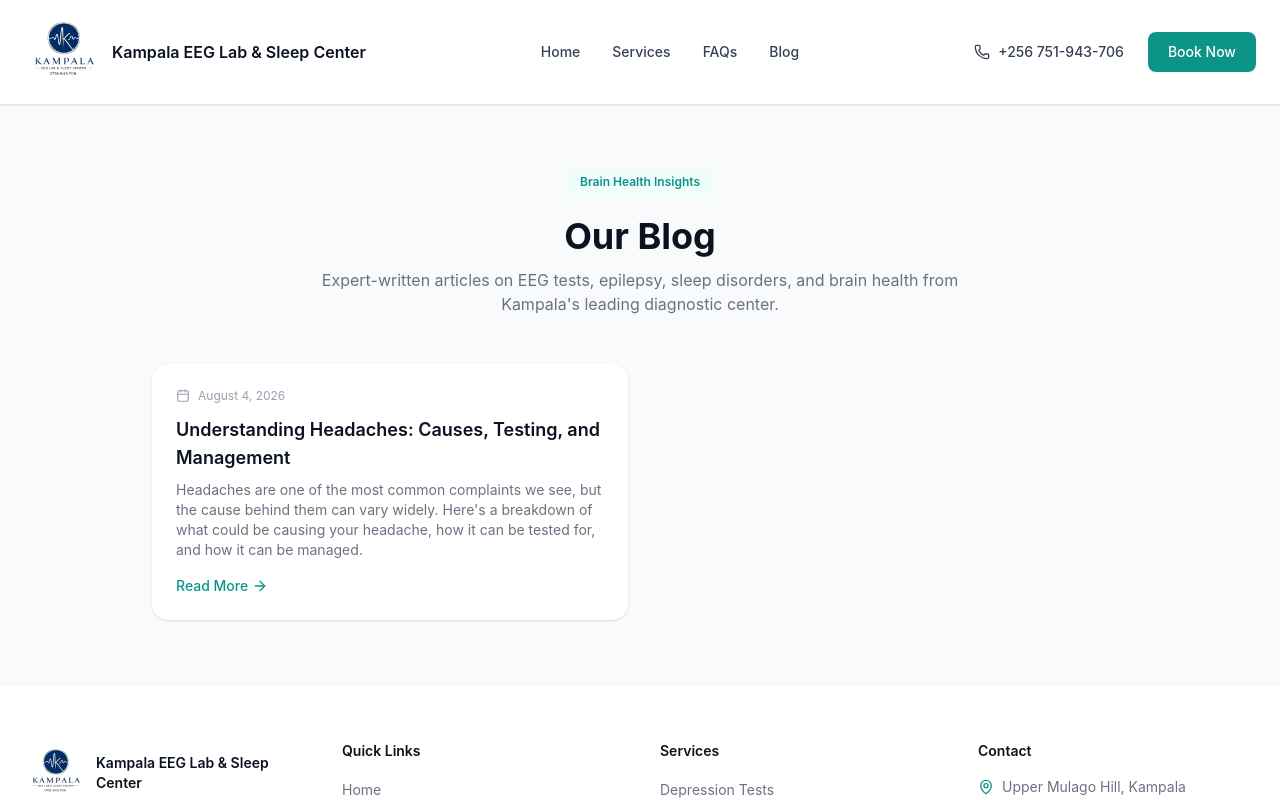
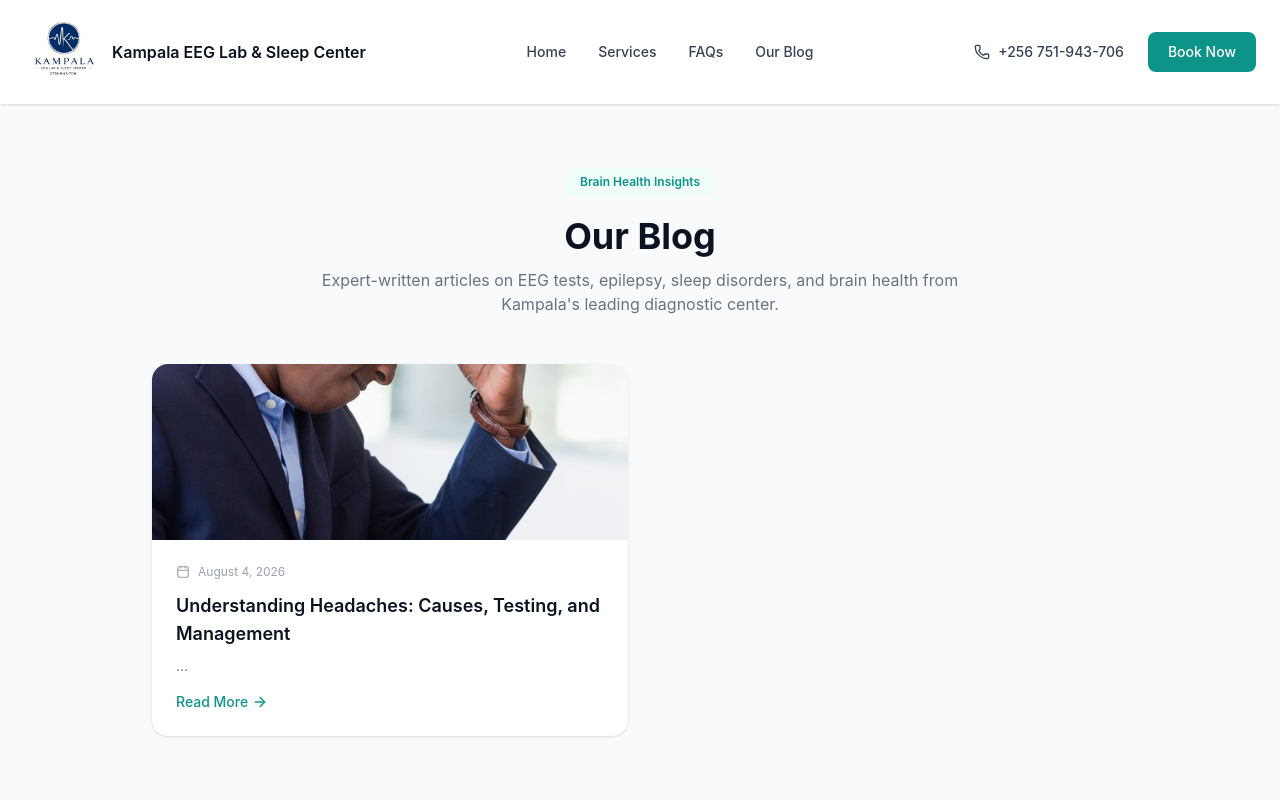
Before and after one commit to KAMPALA-EEG-LAB-SLEEP-CENTER/portal, a React (Vite) app: page /blog in a window 1280 px wide. Shown: the top 800 px of the page. Built offline with nearby package versions, Linux system fonts and the light colour scheme; the HTML template or start-up script is replaced by a standard one.

Commit message:
feat: add hero and inline images to blog posts

```diff
--- a/src/components/Navbar.tsx
+++ b/src/components/Navbar.tsx
@@ -40,7 +40,7 @@ return (
         ))}
         <li>
           <Link to="/blog" className="hover:text-[#0D9488] transition-colors">
-            Blog
+            Our Blog
           </Link>
         </li>
       </ul>
--- a/src/data/blogPosts.ts
+++ b/src/data/blogPosts.ts
@@ -1,72 +1,82 @@
+import headacheHeroImage from "../assets/blog-headache-hero.jpg";
+
 export interface BlogPost {
   slug: string;
   title: string;
   excerpt: string;
   date: string;
-  content: { heading?: string; paragraphs: string[]; list?: string[] }[];
+  image?: string;
+  content: {
+    heading?: string;
+    paragraphs: string[];
+    list?: string[];
+    image?: string;
+  }[];
 }
 
 export const blogPosts: BlogPost[] = [
   {
-    slug: 'understanding-headaches-causes-testing-management',
-    title: 'Understanding Headaches: Causes, Testing, and Management',
-    excerpt:
-      'Headaches are one of the most common complaints we see, but the cause behind them can vary widely. Here\'s a breakdown of what could be causing your headache, how it can be tested for, and how it can be managed.',
-    date: 'August 4, 2026',
+    slug: "understanding-headaches-causes-testing-management",
+    title: "Understanding Headaches: Causes, Testing, and Management",
+    excerpt: "...",
+    date: "August 4, 2026",
+    image: headacheHeroImage,
     content: [
       {
         paragraphs: [
-          'A headache is pain or discomfort felt in the head. While almost everyone experiences a headache at some point, the underlying cause can range from something minor and temporary to a sign of an underlying condition that needs attention.',
+          "A headache is pain or discomfort felt in the head. While almost everyone experiences a headache at some point, the underlying cause can range from something minor and temporary to a sign of an underlying condition that needs attention.",
         ],
       },
       {
-        heading: 'What Causes Headaches?',
-        paragraphs: ['Headache causes are generally grouped into three categories:'],
-      },
-      {
-        heading: '1. Organic Causes',
+        heading: "What Causes Headaches?",
         paragraphs: [
-          'These occur when there is an underlying disease process in the body. This includes acute infections such as malaria, meningitis, and other bacterial infections, as well as non-acute or structural causes such as intracranial hypotension (leakage of cerebrospinal fluid) or intracranial hypertension (overproduction of cerebrospinal fluid).',
+          "Headache causes are generally grouped into three categories:",
         ],
       },
       {
-        heading: '2. Inorganic Causes',
+        heading: "1. Organic Causes",
         paragraphs: [
-          'These headaches occur without any underlying physical or structural problem. Mood disorders such as anxiety and tension-type headaches often fall into this category.',
+          "These occur when there is an underlying disease process in the body. This includes acute infections such as malaria, meningitis, and other bacterial infections, as well as non-acute or structural causes such as intracranial hypotension (leakage of cerebrospinal fluid) or intracranial hypertension (overproduction of cerebrospinal fluid).",
         ],
       },
       {
-        heading: '3. Idiopathic Headaches',
+        heading: "2. Inorganic Causes",
         paragraphs: [
-          'These are headaches with no clearly identified cause. Migraine headaches and cluster headaches are common examples.',
+          "These headaches occur without any underlying physical or structural problem. Mood disorders such as anxiety and tension-type headaches often fall into this category.",
         ],
       },
       {
-        heading: 'A Closer Look at the Causes',
-        paragraphs: ['Breaking this down further:'],
-        list: [
-          'Organic causes: Acute infections (meningitis, vasculitis, malaria) and metabolic disorders (e.g. hyperthyroidism)',
-          'Inorganic causes: Structural issues like brain tumors or bleeding in the brain, intracranial hypotension, idiopathic intracranial hypertension, primary anxiety and mood disorders, and autoimmune disorders where the body\'s immune system affects brain cells',
-          'Idiopathic causes: Primary headache disorders such as migraine and cluster headaches, where no single known cause has been identified — though several hypotheses remain under discussion',
+        heading: "3. Idiopathic Headaches",
+        paragraphs: [
+          "These are headaches with no clearly identified cause. Migraine headaches and cluster headaches are common examples.",
         ],
       },
       {
-        heading: 'What Tests Can Help Identify the Cause?',
-        paragraphs: [
-          'If you are experiencing persistent or concerning headaches, several tests can help determine what might be causing them, including a brain CT scan, an EEG, an MRI, and blood tests.',
+        heading: "A Closer Look at the Causes",
+        paragraphs: ["Breaking this down further:"],
+        list: [
+          "Organic causes: Acute infections (meningitis, vasculitis, malaria) and metabolic disorders (e.g. hyperthyroidism)",
+          "Inorganic causes: Structural issues like brain tumors or bleeding in the brain, intracranial hypotension, idiopathic intracranial hypertension, primary anxiety and mood disorders, and autoimmune disorders where the body's immune system affects brain cells",
+          "Idiopathic causes: Primary headache disorders such as migraine and cluster headaches, where no single known cause has been identified — though several hypotheses remain under discussion",
         ],
       },
       {
-        heading: 'How Are Headaches Managed?',
+        heading: "What Tests Can Help Identify the Cause?",
         paragraphs: [
-          'Management is directed at the underlying cause. For organic causes, treatment focuses on eradicating the underlying infection or condition. In some cases — such as headaches caused by a tumor — surgery may be necessary. Other approaches include drug therapy, and for headaches linked to mood disorders, cognitive behavioral therapy can be an effective form of mood therapy.',
+          "If you are experiencing persistent or concerning headaches, several tests can help determine what might be causing them, including a brain CT scan, an EEG, an MRI, and blood tests.",
         ],
       },
       {
-        heading: 'In Conclusion',
+        heading: "How Are Headaches Managed?",
         paragraphs: [
-          'Headaches can be caused by a variety of factors, and the good news is that all of them can be managed appropriately with the right diagnosis.',
-          'Left untreated, headaches can affect your lifestyle, health, and day-to-day productivity. If you are experiencing recurring or concerning headaches, it is worth finding out what is causing them and getting proper management.',
+          "Management is directed at the underlying cause. For organic causes, treatment focuses on eradicating the underlying infection or condition. In some cases — such as headaches caused by a tumor — surgery may be necessary. Other approaches include drug therapy, and for headaches linked to mood disorders, cognitive behavioral therapy can be an effective form of mood therapy.",
+        ],
+      },
+      {
+        heading: "In Conclusion",
+        paragraphs: [
+          "Headaches can be caused by a variety of factors, and the good news is that all of them can be managed appropriately with the right diagnosis.",
+          "Left untreated, headaches can affect your lifestyle, health, and day-to-day productivity. If you are experiencing recurring or concerning headaches, it is worth finding out what is causing them and getting proper management.",
         ],
       },
     ],
--- a/src/pages/Blog.tsx
+++ b/src/pages/Blog.tsx
@@ -14,9 +14,12 @@ function Blog() {
             <span className="inline-block bg-teal-50 text-[#0D9488] text-xs font-semibold px-4 py-1.5 rounded-full mb-5">
               Brain Health Insights
             </span>
-            <h1 className="text-3xl sm:text-4xl font-bold text-[#0B1220] mb-3">Our Blog</h1>
+            <h1 className="text-3xl sm:text-4xl font-bold text-[#0B1220] mb-3">
+              Our Blog
+            </h1>
             <p className="text-gray-500 text-base">
-              Expert-written articles on EEG tests, epilepsy, sleep disorders, and brain health from Kampala's leading diagnostic center.
+              Expert-written articles on EEG tests, epilepsy, sleep disorders,
+              and brain health from Kampala's leading diagnostic center.
             </p>
           </div>
 
@@ -25,18 +28,31 @@ function Blog() {
               <Link
                 key={post.slug}
                 to={`/blog/${post.slug}`}
-                className="bg-white rounded-2xl shadow-sm p-6 hover:shadow-md transition-shadow flex flex-col"
+                className="bg-white rounded-2xl shadow-sm overflow-hidden hover:shadow-md transition-shadow flex flex-col"
               >
+                {post.image && (
+                  <img
+                    src={post.image}
+                    alt={post.title}
+                    className="w-full h-44 object-cover"
+                  />
+                )}
+                <div className="p-6 flex flex-col flex-1">
                   <div className="flex items-center gap-2 text-xs text-gray-400 mb-3">
                     <Calendar className="w-3.5 h-3.5" />
                     {post.date}
                   </div>
-                <h2 className="text-lg font-semibold text-[#0B1220] mb-2">{post.title}</h2>
-                <p className="text-sm text-gray-500 mb-4 flex-1">{post.excerpt}</p>
+                  <h2 className="text-lg font-semibold text-[#0B1220] mb-2">
+                    {post.title}
+                  </h2>
+                  <p className="text-sm text-gray-500 mb-4 flex-1">
+                    {post.excerpt}
+                  </p>
                   <span className="flex items-center gap-1 text-sm font-medium text-[#0D9488]">
                     Read More
                     <ArrowRight className="w-4 h-4" />
                   </span>
+                </div>
               </Link>
             ))}
           </div>
```
Also changed, not shown: src/assets/Headaches in the office_ the main causes, and how to deal with it.jfif (added), src/assets/blog-headache-hero.jpg (added). Lines whose indentation alone changed are shown as unchanged.
